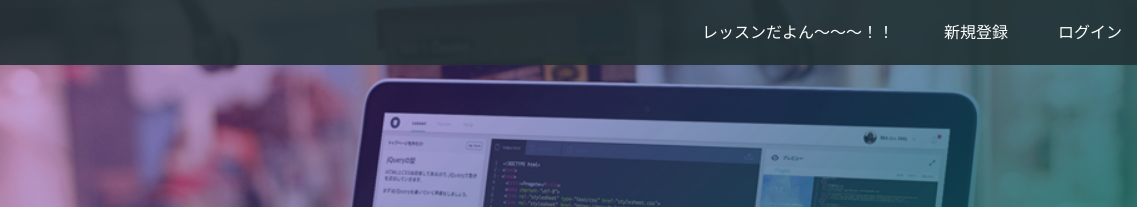
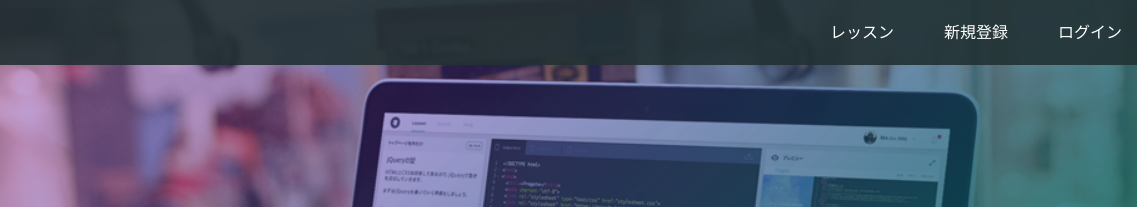
Before and after one commit to kei4310/prog-8.github.io, a plain HTML site: page index.html in a window 1280 px wide. Shown: the top 207 px of the page, 143-1280 px from the left. Drawn offline with Linux system fonts and the light colour scheme.

Commit message:
Update index.html

```diff
--- a/index.html
+++ b/index.html
@@ -15,7 +15,7 @@
       </div>
       <span class="fa fa-bars menu-icon"></span>
       <div class="header-right">
-        <a href="#">レッスンだよん〜〜〜！！</a>
+        <a href="#">レッスン</a>
         <a href="#">新規登録</a>
         <a href="#" class="login">ログイン</a>
       </div>
```
